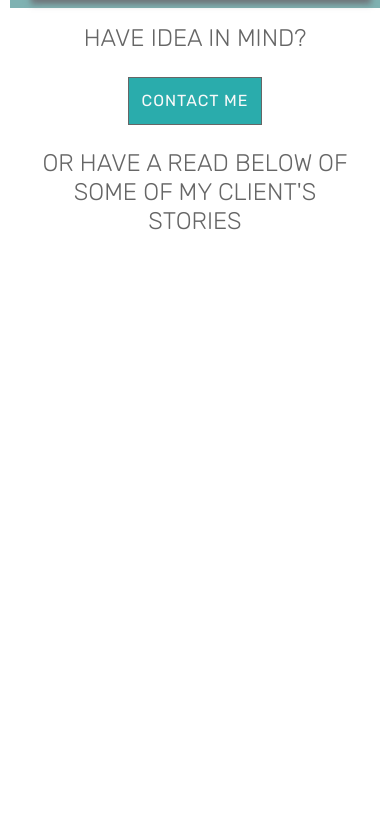
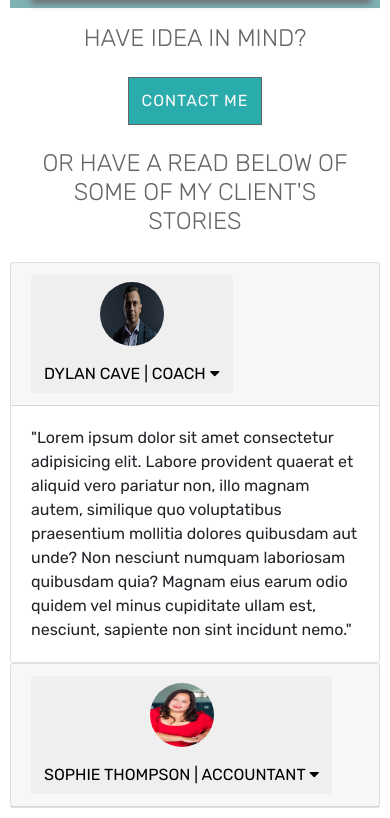
Before and after one commit to lameck2207/CV, a plain HTML site: page index.html in a window 390 px wide. Shown: the part 5954-6772 px from the top of the page. Before the commit the page ends 6216 px from the top, so only its background shows below. Drawn offline with nearby package versions, Linux system fonts and the light colour scheme.

Commit message:
restart about me area

```diff
--- a/index.html
+++ b/index.html
@@ -356,7 +356,52 @@
     <!-- X END PORTFOLIO AREA X -->
 
     <!--START SAY ABOUT ME-->
+    <section id="client-stories"
+		class="testimonials-container bg-color-testimonials-container">
+      <div class="row no-gutters">
+        <div class="col-12">
+          <div id="accordion" class="d-block d-sm-none">
+            <div class="card">
+              <div class="card-header" id="headingOne">
+                <h5 class="mb-0">
+                  <button class="btn testimonial-header-btn uppercase" data-toggle="collapse" data-target="#collapseOne"
+                  aria-expanded="true" aria-controls="collapseOne">
+                  <span class="client-image-small">
+                    <img src="assets/images/dylan-photo.jpg" alt="photo client dylan">
+                  </span>
+                  Dylan Cave | Coach <i class="fas fa-caret-down"></i>
+                  </button>
+                </h5>
+              </div>
+              <div id="collapseOne" class="collapse show" aria-labelledby="headingOne" data-parent="#accordion">
+                <div class="card-body">
+                  "Lorem ipsum dolor sit amet consectetur adipisicing elit. Labore provident quaerat et aliquid vero pariatur non, illo magnam autem, similique quo voluptatibus praesentium mollitia dolores quibusdam aut unde? Non nesciunt numquam laboriosam quibusdam quia? Magnam eius earum odio quidem vel minus cupiditate ullam est, nesciunt, sapiente non sint incidunt nemo."
+                </div>
+              </div>
+            </div>
 
+            <div class="card">
+							<div class="card-header" id="headingTwo">
+								<h5 class="mb-0">
+									<button class="btn testimonial-header-btn collapsed uppercase" data-toggle="collapse"
+										data-target="#collapseTwo" aria-expanded="false" aria-controls="collapseTwo">
+										<span class="client-image-small">
+											<img src="assets/images/sophie-photo.jpg" alt="photo of client Sophie">
+										</span>
+										Sophie Thompson | Accountant <i class="fas fa-caret-down"></i>
+									</button>
+								</h5>
+							</div>
+							<div id="collapseTwo" class="collapse" aria-labelledby="headingTwo" data-parent="#accordion">
+								<div class="card-body">
+                  "Lorem ipsum dolor sit amet consectetur adipisicing elit. Labore provident quaerat et aliquid vero pariatur non, illo magnam autem, similique quo voluptatibus praesentium mollitia dolores quibusdam aut unde? Non nesciunt numquam laboriosam quibusdam quia? Magnam eius earum odio quidem vel minus cupiditate ullam est, nesciunt, sapiente non sint incidunt nemo."
+								</div>
+							</div>
+						</div>
+          </div>
+        </div>
+      </div>
+    </section>
 
     <!-- X END SAY ABOUT ME X -->
 
```
